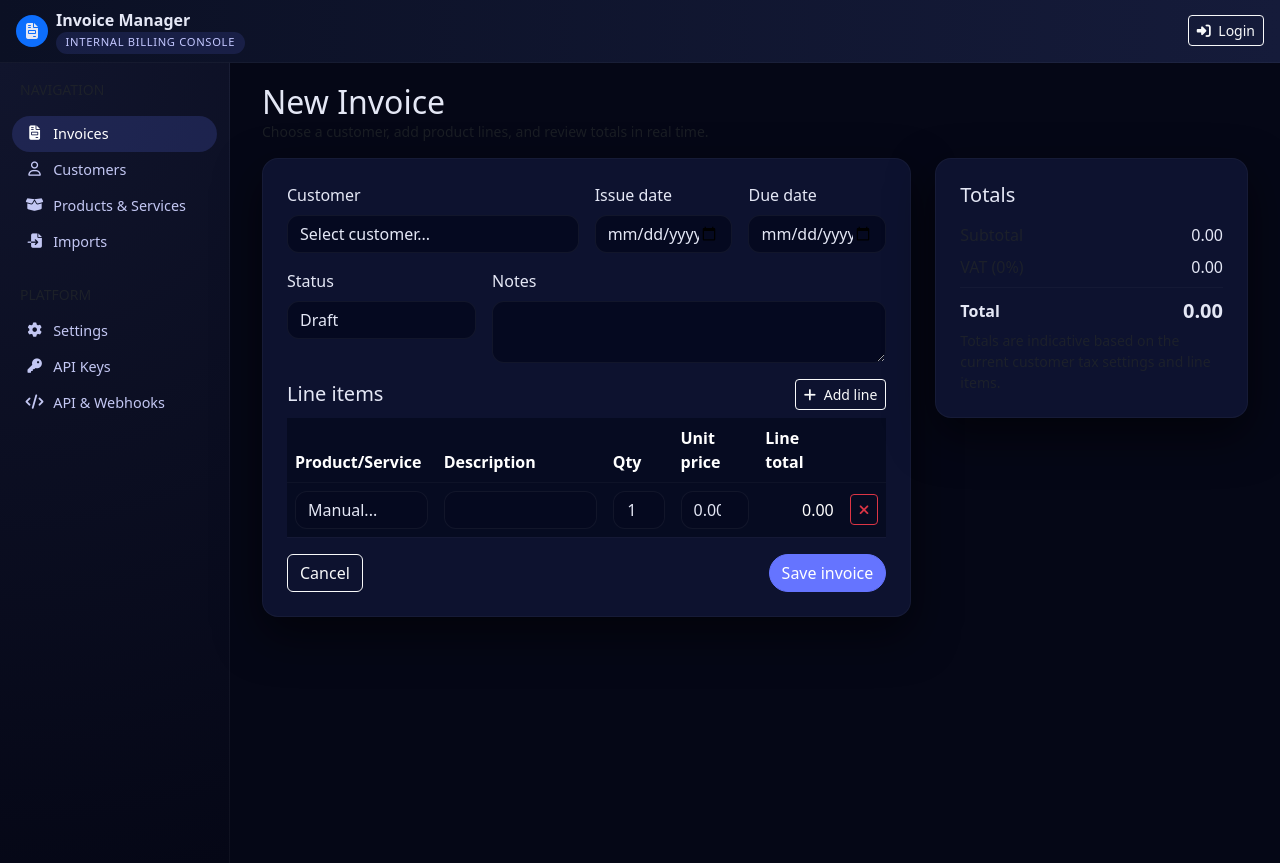
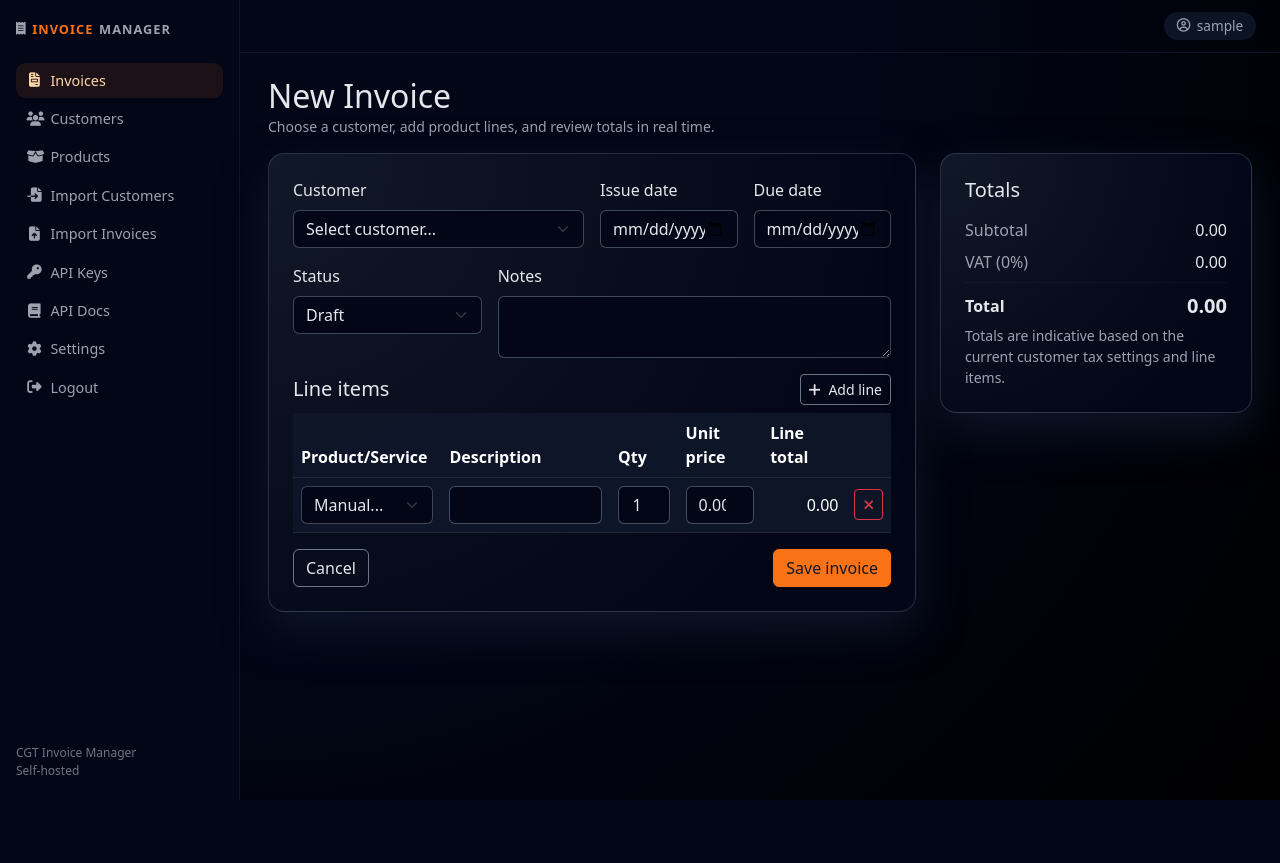
Before and after one commit to tegwin/cgtinvoicemanager, a Flask app: page /invoices/new in a window 1280 px wide. After the commit the page ends 800 px from the top, so only its background shows below. Run offline with Flask 3, Linux system fonts and the light colour scheme; the visitor is signed in with stand-in values (Sample User, id 1); data comes from the database, SQL or seed files in the repository; data that the repository does not hold is empty.

Commit message:
More cool changes

```diff
--- a/invoice_manager/templates/base.html
+++ b/invoice_manager/templates/base.html
@@ -2,188 +2,346 @@
 <html lang="en">
 <head>
   <meta charset="utf-8">
-  <title>Invoice Manager</title>
+  <title>{% block title %}Invoice Manager{% endblock %}</title>
+
   <meta name="viewport" content="width=device-width, initial-scale=1">
 
+  <!-- Bootstrap 5 -->
   <link
     href="https://cdn.jsdelivr.net/npm/bootstrap@5.3.2/dist/css/bootstrap.min.css"
-    rel="stylesheet">
+    rel="stylesheet"
+    integrity="sha384-T3c6CoIi6uLrA9TneNEoa7RxnatzjcDSCmG1MXxSR1GAsXEV/Dwwykc2MPK8M2HN"
+    crossorigin="anonymous">
+
+  <!-- Font Awesome (for icons) -->
   <link
     rel="stylesheet"
-    href="https://cdnjs.cloudflare.com/ajax/libs/font-awesome/6.5.1/css/all.min.css">
+    href="https://cdnjs.cloudflare.com/ajax/libs/font-awesome/6.5.1/css/all.min.css"
+    referrerpolicy="no-referrer" />
 
   <style>
+    :root {
+      --bg-body: #050816;
+      --bg-sidebar: #0b1220;
+      --bg-main: #020617;
+      --bg-card: #111827;
+      --accent: #f97316;     /* warm orange, not blue */
+      --accent-soft: rgba(249, 115, 22, 0.1);
+      --border-subtle: rgba(148, 163, 184, 0.25);
+      --text-main: #e5e7eb;
+      --text-muted: #9ca3af;
+    }
+
+    html, body {
+      height: 100%;
+    }
+
     body {
-      background: #050716;
-      color: #e4e7f5;
+      margin: 0;
+      background: radial-gradient(circle at top, #020617 0, #020617 40%, #000 100%);
+      color: var(--text-main);
+      font-family: system-ui, -apple-system, BlinkMacSystemFont, "Segoe UI", sans-serif;
     }
-    .navbar {
-      background: linear-gradient(90deg, #0b1024, #151b3a);
-      border-bottom: 1px solid rgba(255,255,255,0.04);
-    }
+
     .app-shell {
       display: flex;
       min-height: 100vh;
     }
-    .sidebar {
-      width: 230px;
-      background: radial-gradient(circle at top left, #11152d, #050716);
-      border-right: 1px solid rgba(255,255,255,0.04);
-      padding: 1rem 0.75rem;
+
+    .sidebar-dark {
+      width: 240px;
+      background: linear-gradient(180deg, #020617 0%, #020617 40%, #020617 70%, #020617 100%);
+      border-right: 1px solid rgba(15, 23, 42, 0.9);
+      padding: 1.25rem 1rem;
+      display: flex;
+      flex-direction: column;
+      gap: 1rem;
     }
-    .sidebar .nav-link {
-      color: #c3c7f3;
-      border-radius: 999px;
-      padding: 0.45rem 0.85rem;
-      font-size: 0.9rem;
+
+    .sidebar-brand {
+      font-weight: 600;
+      letter-spacing: 0.08em;
+      text-transform: uppercase;
+      font-size: 0.8rem;
+      color: var(--text-muted);
       display: flex;
       align-items: center;
-      gap: 0.6rem;
+      gap: 0.35rem;
     }
-    .sidebar .nav-link i {
-      width: 18px;
+
+    .sidebar-brand span {
+      color: var(--accent);
+    }
+
+    .sidebar-nav {
+      list-style: none;
+      padding: 0;
+      margin: 0.5rem 0 0;
+      display: flex;
+      flex-direction: column;
+      gap: 0.25rem;
+    }
+
+    .sidebar-nav a {
+      display: flex;
+      align-items: center;
+      gap: 0.5rem;
+      padding: 0.4rem 0.65rem;
+      border-radius: 0.6rem;
+      color: var(--text-muted);
+      text-decoration: none;
+      font-size: 0.9rem;
+      transition: background 0.15s ease, color 0.15s ease, transform 0.12s ease;
+    }
+
+    .sidebar-nav a i {
+      font-size: 0.9rem;
+      width: 1rem;
       text-align: center;
     }
-    .sidebar .nav-link.active,
-    .sidebar .nav-link:hover {
-      background: rgba(101, 116, 255, 0.18);
-      color: #ffffff;
+
+    .sidebar-nav a:hover {
+      background: rgba(15, 23, 42, 0.9);
+      color: var(--text-main);
+      transform: translateX(1px);
     }
-    .main {
+
+    .sidebar-nav a.active {
+      background: var(--accent-soft);
+      color: #fed7aa;
+    }
+
+    .sidebar-footer {
+      margin-top: auto;
+      font-size: 0.75rem;
+      color: var(--text-muted);
+      opacity: 0.7;
+    }
+
+    .main-dark {
       flex: 1;
-      padding: 1.25rem 2rem;
+      display: flex;
+      flex-direction: column;
+      background: radial-gradient(circle at top left, #020617 0, #020617 45%, #000 100%);
     }
+
+    .topbar {
+      padding: 0.75rem 1.5rem;
+      border-bottom: 1px solid rgba(15, 23, 42, 0.9);
+      display: flex;
+      align-items: center;
+      justify-content: flex-end;
+      gap: 0.75rem;
+      font-size: 0.85rem;
+      color: var(--text-muted);
+    }
+
+    .topbar .user-pill {
+      border-radius: 999px;
+      padding: 0.25rem 0.8rem;
+      background: rgba(15, 23, 42, 0.9);
+      display: inline-flex;
+      align-items: center;
+      gap: 0.4rem;
+    }
+
+    .content-wrapper {
+      padding: 1.5rem 1.75rem 2rem;
+    }
+
+    @media (max-width: 992px) {
+      .app-shell {
+        flex-direction: column;
+      }
+      .sidebar-dark {
+        width: 100%;
+        flex-direction: row;
+        align-items: center;
+        justify-content: space-between;
+      }
+      .sidebar-nav {
+        flex-direction: row;
+        flex-wrap: wrap;
+      }
+      .main-dark {
+        min-height: calc(100vh - 64px);
+      }
+    }
+
     .card-dark {
-      background: rgba(14, 20, 49, 0.95);
-      border-radius: 16px;
-      border: 1px solid rgba(255,255,255,0.04);
-      box-shadow: 0 18px 45px rgba(0,0,0,0.55);
+      border-radius: 1rem;
+      border: 1px solid var(--border-subtle);
+      background: radial-gradient(circle at top left, #111827 0, #020617 80%);
+      box-shadow: 0 18px 45px rgba(15, 23, 42, 0.9);
+      color: var(--text-main);
     }
-    .badge-soft {
-      background: rgba(101, 116, 255, 0.14);
-      color: #c3c7ff;
-      border-radius: 999px;
-      padding: 0.15rem 0.6rem;
-      font-size: 0.7rem;
-      text-transform: uppercase;
-      letter-spacing: 0.06em;
+
+    .table-dark {
+      --bs-table-bg: rgba(15, 23, 42, 0.9);
+      --bs-table-striped-bg: rgba(31, 41, 55, 0.85);
+      --bs-table-hover-bg: rgba(55, 65, 81, 0.7);
+      color: var(--text-main);
+      border-color: rgba(31, 41, 55, 1);
     }
+
+    .form-control,
+    .form-select,
+    .form-control:focus,
+    .form-select:focus {
+      background-color: #020617;
+      border-color: rgba(148, 163, 184, 0.4);
+      color: var(--text-main);
+    }
+
+    .form-control::placeholder {
+      color: rgba(148, 163, 184, 0.7);
+    }
+
     .btn-primary {
-      background: #6574ff;
-      border-color: #6574ff;
-      border-radius: 999px;
+      background-color: var(--accent);
+      border-color: var(--accent);
+      color: #111827;
+      font-weight: 500;
     }
+
     .btn-primary:hover {
-      background: #7a86ff;
-      border-color: #7a86ff;
+      background-color: #ea580c;
+      border-color: #ea580c;
+      color: #020617;
     }
-    .form-control, .form-select {
-      background: rgba(6, 10, 32, 0.95);
-      border-radius: 12px;
-      border: 1px solid rgba(255,255,255,0.05);
-      color: #e4e7f5;
+
+    .btn-outline-light {
+      border-color: rgba(148, 163, 184, 0.7);
+      color: var(--text-main);
     }
-    .form-control:focus, .form-select:focus {
-      background: rgba(6, 10, 32, 1);
-      border-color: #6574ff;
-      box-shadow: 0 0 0 1px rgba(101,116,255,0.5);
-      color: #ffffff;
+
+    .btn-outline-light:hover {
+      background-color: rgba(148, 163, 184, 0.15);
+      border-color: rgba(148, 163, 184, 0.9);
     }
-    .table-dark {
-      --bs-table-bg: rgba(6, 10, 32, 0.9);
-      --bs-table-striped-bg: rgba(18, 24, 63, 0.95);
-      --bs-table-border-color: rgba(255,255,255,0.03);
+
+    .alert {
+      border-radius: 0.75rem;
+      border-width: 1px;
+      margin-bottom: 1rem;
     }
+
+    .alert-success {
+      background-color: rgba(16, 185, 129, 0.08);
+      border-color: rgba(16, 185, 129, 0.4);
+      color: #bbf7d0;
+    }
+
+    .alert-danger,
+    .alert-error {
+      background-color: rgba(239, 68, 68, 0.08);
+      border-color: rgba(248, 113, 113, 0.4);
+      color: #fecaca;
+    }
+
+    .text-muted { color: var(--text-muted) !important; }
+
     a {
-      color: #9fa8ff;
+      color: #e5e7eb;
     }
+
     a:hover {
-      color: #c3c9ff;
+      color: #f97316;
     }
   </style>
+
+  {% block head %}{% endblock %}
 </head>
 <body>
+<div class="app-shell">
+  <aside class="sidebar-dark">
+    <div class="sidebar-brand">
+      <i class="fa-solid fa-receipt"></i>
+      <span>Invoice</span> Manager
+    </div>
 
-<nav class="navbar navbar-dark px-3">
-  <div class="d-flex align-items-center w-100">
-    <div class="d-flex align-items-center gap-2">
-      <div class="rounded-circle bg-primary d-flex align-items-center justify-content-center"
-           style="width:32px;height:32px;">
-        <i class="fa-solid fa-file-invoice"></i>
-      </div>
-      <div>
-        <div class="fw-semibold">Invoice Manager</div>
-        <div class="badge-soft">Internal billing console</div>
-      </div>
-    </div>
-    <div class="ms-auto d-flex align-items-center gap-3">
-      {% if session.get('logged_in') %}
-        <span class="text-muted small d-none d-md-inline">
-          <i class="fa-regular fa-circle-user me-1"></i> Admin
-        </span>
-        <a href="{{ url_for('logout') }}" class="btn btn-sm btn-outline-light">
-          <i class="fa-solid fa-right-from-bracket me-1"></i> Logout
-        </a>
-      {% else %}
-        <a href="{{ url_for('login') }}" class="btn btn-sm btn-outline-light">
-          <i class="fa-solid fa-right-to-bracket me-1"></i> Login
-        </a>
-      {% endif %}
-    </div>
-  </div>
-</nav>
-
-<div class="app-shell">
-  <aside class="sidebar">
-    <div class="mb-3 text-uppercase text-muted small ps-2">Navigation</div>
-    <nav class="nav flex-column">
-      <a class="nav-link {% if request.endpoint in ['list_invoices', 'invoice_detail', 'new_invoice', 'edit_invoice'] %}active{% endif %}"
-         href="{{ url_for('list_invoices') }}">
+    {% if session.get("user_logged_in") %}
+      <ul class="sidebar-nav">
+        <li>
+          <a href="{{ url_for('list_invoices') }}"
+             class="{% if request.endpoint in ['index','list_invoices','new_invoice','edit_invoice','invoice_detail'] %}active{% endif %}">
             <i class="fa-solid fa-file-invoice"></i> Invoices
           </a>
-      <a class="nav-link {% if request.endpoint in ['list_customers','new_customer','edit_customer'] %}active{% endif %}"
-         href="{{ url_for('list_customers') }}">
-        <i class="fa-regular fa-user"></i> Customers
+        </li>
+        <li>
+          <a href="{{ url_for('list_customers') }}"
+             class="{% if request.endpoint in ['list_customers','new_customer','edit_customer'] %}active{% endif %}">
+            <i class="fa-solid fa-users"></i> Customers
           </a>
-      <a class="nav-link {% if request.endpoint in ['list_products','new_product','edit_product'] %}active{% endif %}"
-         href="{{ url_for('list_products') }}">
-        <i class="fa-solid fa-box-open"></i> Products &amp; Services
+        </li>
+        <li>
+          <a href="{{ url_for('list_products') }}"
+             class="{% if request.endpoint in ['list_products','new_product','edit_product'] %}active{% endif %}">
+            <i class="fa-solid fa-box-open"></i> Products
           </a>
-      <a class="nav-link {% if request.endpoint in ['import_customers','import_invoices','import_products'] %}active{% endif %}"
-         href="{{ url_for('import_customers') }}">
-        <i class="fa-solid fa-file-import"></i> Imports
+        </li>
+        <li>
+          <a href="{{ url_for('import_customers') }}"
+             class="{% if request.endpoint == 'import_customers' %}active{% endif %}">
+            <i class="fa-solid fa-file-import"></i> Import Customers
           </a>
-    </nav>
-
-    <div class="mt-4 mb-2 text-uppercase text-muted small ps-2">Platform</div>
-    <nav class="nav flex-column">
-      <a class="nav-link {% if request.endpoint == 'settings_view' %}active{% endif %}"
-         href="{{ url_for('settings_view') }}">
+        </li>
+        <li>
+          <a href="{{ url_for('import_invoices') }}"
+             class="{% if request.endpoint == 'import_invoices' %}active{% endif %}">
+            <i class="fa-solid fa-file-arrow-up"></i> Import Invoices
+          </a>
+        </li>
+        <li>
+          <a href="{{ url_for('api_keys_list') }}"
+             class="{% if request.endpoint in ['api_keys_list','api_keys_new'] %}active{% endif %}">
+            <i class="fa-solid fa-key"></i> API Keys
+          </a>
+        </li>
+        <li>
+          <a href="{{ url_for('api_docs') }}"
+             class="{% if request.endpoint == 'api_docs' %}active{% endif %}">
+            <i class="fa-solid fa-book"></i> API Docs
+          </a>
+        </li>
+        <li>
+          <a href="{{ url_for('settings_view') }}"
+             class="{% if request.endpoint == 'settings_view' %}active{% endif %}">
             <i class="fa-solid fa-gear"></i> Settings
           </a>
-      <a class="nav-link {% if request.endpoint in ['api_keys_list','api_keys_new'] %}active{% endif %}"
-         href="{{ url_for('api_keys_list') }}">
-        <i class="fa-solid fa-key"></i> API Keys
+        </li>
+        <li>
+          <a href="{{ url_for('logout') }}">
+            <i class="fa-solid fa-right-from-bracket"></i> Logout
           </a>
-      <a class="nav-link {% if request.endpoint == 'api_docs' %}active{% endif %}"
-         href="{{ url_for('api_docs') }}">
-        <i class="fa-solid fa-code"></i> API &amp; Webhooks
-      </a>
-    </nav>
+        </li>
+      </ul>
+    {% endif %}
+
+    <div class="sidebar-footer d-none d-md-block">
+      <div>CGT Invoice Manager</div>
+      <div class="text-muted">Self-hosted</div>
+    </div>
   </aside>
 
-  <main class="main">
-    <div class="container-fluid px-0">
+  <main class="main-dark">
+    <header class="topbar">
+      {% if session.get("user_logged_in") %}
+        <div class="user-pill">
+          <i class="fa-regular fa-circle-user"></i>
+          <span>{{ session.get("user_name", "admin") }}</span>
+        </div>
+      {% else %}
+        <span class="text-muted small">Please log in to access your invoices.</span>
+      {% endif %}
+    </header>
+
+    <div class="content-wrapper">
       {% with messages = get_flashed_messages(with_categories=true) %}
         {% if messages %}
-          <div class="mb-3">
           {% for category, message in messages %}
-              <div class="alert alert-{{ category }} alert-dismissible fade show card-dark" role="alert">
-                {{ message }}
-                <button type="button" class="btn-close btn-close-white" data-bs-dismiss="alert"></button>
-              </div>
+            <div class="alert alert-{{ category }}">{{ message }}</div>
           {% endfor %}
-          </div>
         {% endif %}
       {% endwith %}
 
@@ -192,7 +350,10 @@
   </main>
 </div>
 
-<script src="https://cdn.jsdelivr.net/npm/bootstrap@5.3.2/dist/js/bootstrap.bundle.min.js"></script>
+<script src="https://cdn.jsdelivr.net/npm/bootstrap@5.3.2/dist/js/bootstrap.bundle.min.js"
+        integrity="sha384-C6RzsynM9kWDrMNeT87bh95OGNyZPhcTNXj1NW7RuBCsyN/o0jlpcV8Qyq46cDfL"
+        crossorigin="anonymous"></script>
+
 {% block scripts %}{% endblock %}
 </body>
 </html>
--- a/invoice_manager/templates/invoice_form.html
+++ b/invoice_manager/templates/invoice_form.html
@@ -22,7 +22,7 @@
             <select name="customer_id" class="form-select" id="customer-select" required>
               <option value="">Select customer...</option>
               {% for c in customers %}
-                {% set effective_tax = (c.tax_rate if (not c.use_default_tax and c.tax_rate is not none) else settings.default_tax_rate) %}
+                {% set effective_tax = (c.tax_rate if not c.use_default_tax and c.tax_rate is not none else settings.default_tax_rate) %}
                 <option value="{{ c.id }}"
                         data-tax-rate="{{ effective_tax or 0 }}"
                         {% if invoice and invoice.customer_id == c.id %}selected{% endif %}>
@@ -36,7 +36,7 @@
             <input type="date"
                    name="issue_date"
                    class="form-control"
-                   value="{{ invoice.issue_date if invoice else '' }}"
+                   value="{{ invoice.issue_date.isoformat() if invoice else '' }}"
                    required>
           </div>
           <div class="col-md-3">
@@ -44,7 +44,7 @@
             <input type="date"
                    name="due_date"
                    class="form-control"
-                   value="{{ invoice.due_date if invoice else '' }}"
+                   value="{{ invoice.due_date.isoformat() if invoice else '' }}"
                    required>
           </div>
         </div>
@@ -52,8 +52,8 @@
         <div class="row g-3 mb-3">
           <div class="col-md-4">
             <label class="form-label">Status</label>
+            {% set current_status = invoice.status if invoice else 'draft' %}
             <select name="status" class="form-select">
-              {% set current_status = invoice.status if invoice else 'draft' %}
               {% for s in ['draft','sent','paid','overdue','cancelled'] %}
                 <option value="{{ s }}" {% if current_status == s %}selected{% endif %}>
                   {{ s|capitalize }}
@@ -99,29 +99,33 @@
                       <option value="">Manual...</option>
                       {% for p in products %}
                         <option value="{{ p.id }}"
-                                data-description="{{ p.description|e }}"
+                                data-description="{{ (p.description or '')|e }}"
                                 data-price="{{ p.unit_price }}"
-                                {% if item.product_id == p.id %}selected{% endif %}>
+                                {% if item.description == p.name and item.unit_price == p.unit_price %}selected{% endif %}>
                           {{ p.name }}
                         </option>
                       {% endfor %}
                     </select>
-                    <input type="hidden"
-                           name="item_product_id"
-                           class="product-id-input"
-                           value="{{ item.product_id or '' }}">
                   </td>
                   <td>
-                    <input type="text" name="item_description" class="form-control"
+                    <input type="text"
+                           name="item_description"
+                           class="form-control"
                            value="{{ item.description }}">
                   </td>
                   <td>
-                    <input type="number" step="0.01" min="0" name="item_quantity"
+                    <input type="number"
+                           step="0.01"
+                           min="0"
+                           name="item_quantity"
                            class="form-control text-end"
                            value="{{ item.quantity }}">
                   </td>
                   <td>
-                    <input type="number" step="0.01" min="0" name="item_unit_price"
+                    <input type="number"
+                           step="0.01"
+                           min="0"
+                           name="item_unit_price"
                            class="form-control text-end"
                            value="{{ item.unit_price }}">
                   </td>
@@ -142,27 +146,31 @@
                     <option value="">Manual...</option>
                     {% for p in products %}
                       <option value="{{ p.id }}"
-                              data-description="{{ p.description|e }}"
+                              data-description="{{ (p.description or '')|e }}"
                               data-price="{{ p.unit_price }}">
                         {{ p.name }}
                       </option>
                     {% endfor %}
                   </select>
-                  <input type="hidden"
-                         name="item_product_id"
-                         class="product-id-input"
-                         value="">
                 </td>
                 <td>
                   <input type="text" name="item_description" class="form-control">
                 </td>
                 <td>
-                  <input type="number" step="0.01" min="0" name="item_quantity"
-                         class="form-control text-end" value="1">
+                  <input type="number"
+                         step="0.01"
+                         min="0"
+                         name="item_quantity"
+                         class="form-control text-end"
+                         value="1">
                 </td>
                 <td>
-                  <input type="number" step="0.01" min="0" name="item_unit_price"
-                         class="form-control text-end" value="0.00">
+                  <input type="number"
+                         step="0.01"
+                         min="0"
+                         name="item_unit_price"
+                         class="form-control text-end"
+                         value="0.00">
                 </td>
                 <td class="text-end">
                   <span class="line-total">0.00</span>
@@ -247,6 +255,7 @@
     document.getElementById("summary-subtotal").textContent = subtotal.toFixed(2);
     document.getElementById("summary-tax").textContent = tax.toFixed(2);
     document.getElementById("summary-total").textContent = total.toFixed(2);
+
     if (taxRateSpan) {
       taxRateSpan.textContent = taxRate.toFixed(2).replace(/\.00$/, '');
     }
@@ -257,7 +266,6 @@
     const priceInput = row.querySelector('input[name="item_unit_price"]');
     const removeBtn = row.querySelector(".remove-line-btn");
     const productSelect = row.querySelector(".product-select");
-    const productIdInput = row.querySelector(".product-id-input");
 
     [qtyInput, priceInput].forEach(input => {
       if (!input) return;
@@ -288,11 +296,6 @@
         if (price) {
           priceInput.value = parseFloat(price).toFixed(2);
         }
-
-        if (productIdInput) {
-          productIdInput.value = selected.value || "";
-        }
-
         recalcTotals();
       });
     }
@@ -310,16 +313,12 @@
           <option value="">Manual...</option>
           {% for p in products %}
           <option value="{{ p.id }}"
-                  data-description="{{ p.description|e }}"
+                  data-description="{{ (p.description or '')|e }}"
                   data-price="{{ p.unit_price }}">
             {{ p.name }}
           </option>
           {% endfor %}
         </select>
-        <input type="hidden"
-               name="item_product_id"
-               class="product-id-input"
-               value="">
       </td>
       <td>
         <input type="text" name="item_description" class="form-control">
```
Lines whose indentation alone changed are shown as unchanged.
